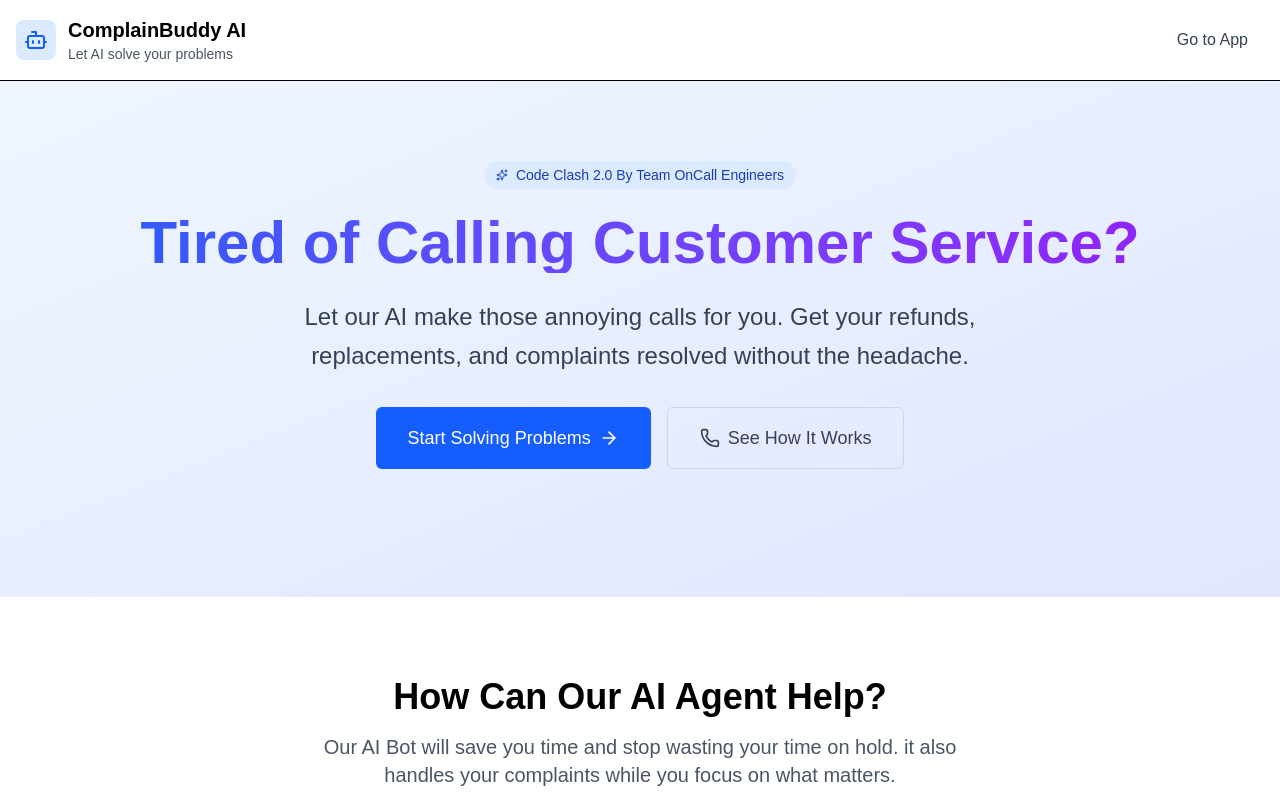
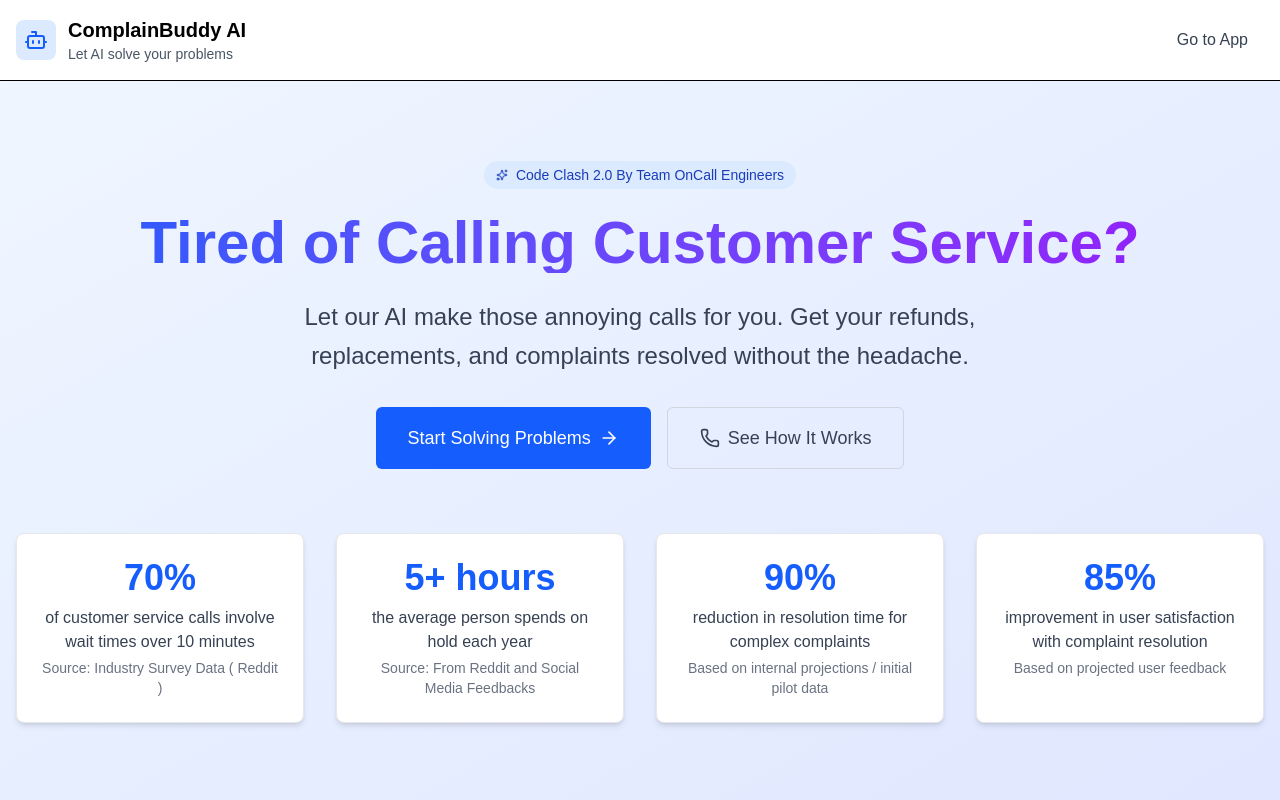
Before and after one commit to Shub3am/ComplaintBuddy-AI, a Next.js app: page / in a window 1280 px wide. Shown: the top 800 px of the page. Built offline with nearby package versions, Linux system fonts and the light colour scheme.

Commit message:
added statistics

```diff
--- a/app/api/complaints/route.ts
+++ b/app/api/complaints/route.ts
@@ -39,7 +39,7 @@ export async function POST(request: NextRequest) {
             {
               title:
                 "Speak On Behalf of the customer and give the details about issue customer is facing to the company support representative",
-              body: ` Start the call by introducing yourself as a representative speaking on behalf of the customer which is ${complain.customerName}. Use a professional tone. Say that 'you are calling on behalf of ${complain.customerName} regarding their issue: ${complain.title} which in details is ${complain.description}. Could they assist me with this?' Wait for their acknowledgment before proceeding. `,
+              body: ` Start the call by introducing yourself as a representative speaking on behalf of the customer which is ${complain.customerName}. Use a professional tone. Say that 'you are calling on behalf of ${complain.customerName} regarding their issue: ${complain.title} wherein ${complain.description}. Could they assist me with this?' Wait for their acknowledgment before proceeding. `,
             },
             {
               title: `Provide Problem Details to ${complain.company} Customer Support Agent`,
--- a/app/page.tsx
+++ b/app/page.tsx
@@ -64,6 +64,28 @@ export default function Main({}) {
         "Avoid angry phone calls and arguments. Let AI handle the difficult conversations.",
       color: "text-indigo-600",
       bgColor: "bg-indigo-100",
+    },
+  ];
+  const statistics = [
+    {
+      value: "70%",
+      label: "of customer service calls involve wait times over 10 minutes",
+      description: "Source: Industry Survey Data ( Reddit )",
+    },
+    {
+      value: "5+ hours",
+      label: "the average person spends on hold each year",
+      description: "Source: From Reddit and Social Media Feedbacks",
+    },
+    {
+      value: "90%",
+      label: "reduction in resolution time for complex complaints",
+      description: "Based on internal projections / initial pilot data",
+    },
+    {
+      value: "85%",
+      label: "improvement in user satisfaction with complaint resolution",
+      description: "Based on projected user feedback",
     },
   ];
 
@@ -148,7 +170,24 @@ export default function Main({}) {
               See How It Works
             </Link>
           </div>
-
+          {/* NEW: Stats Section within Hero or as a new section below */}
+          <div className="mt-16 grid grid-cols-1 md:grid-cols-2 lg:grid-cols-4 gap-8">
+            {statistics.map((stat, index) => (
+              <div
+                key={index}
+                className="bg-white rounded-lg p-6 shadow-md border border-gray-200">
+                <p className="text-4xl font-bold text-blue-600 mb-2">
+                  {stat.value}
+                </p>
+                <p className="text-gray-700 font-medium">{stat.label}</p>
+                {stat.description && (
+                  <p className="text-sm text-gray-500 mt-1">
+                    {stat.description}
+                  </p>
+                )}
+              </div>
+            ))}
+          </div>
           {/* Stats */}
         </div>
       </section>
```
